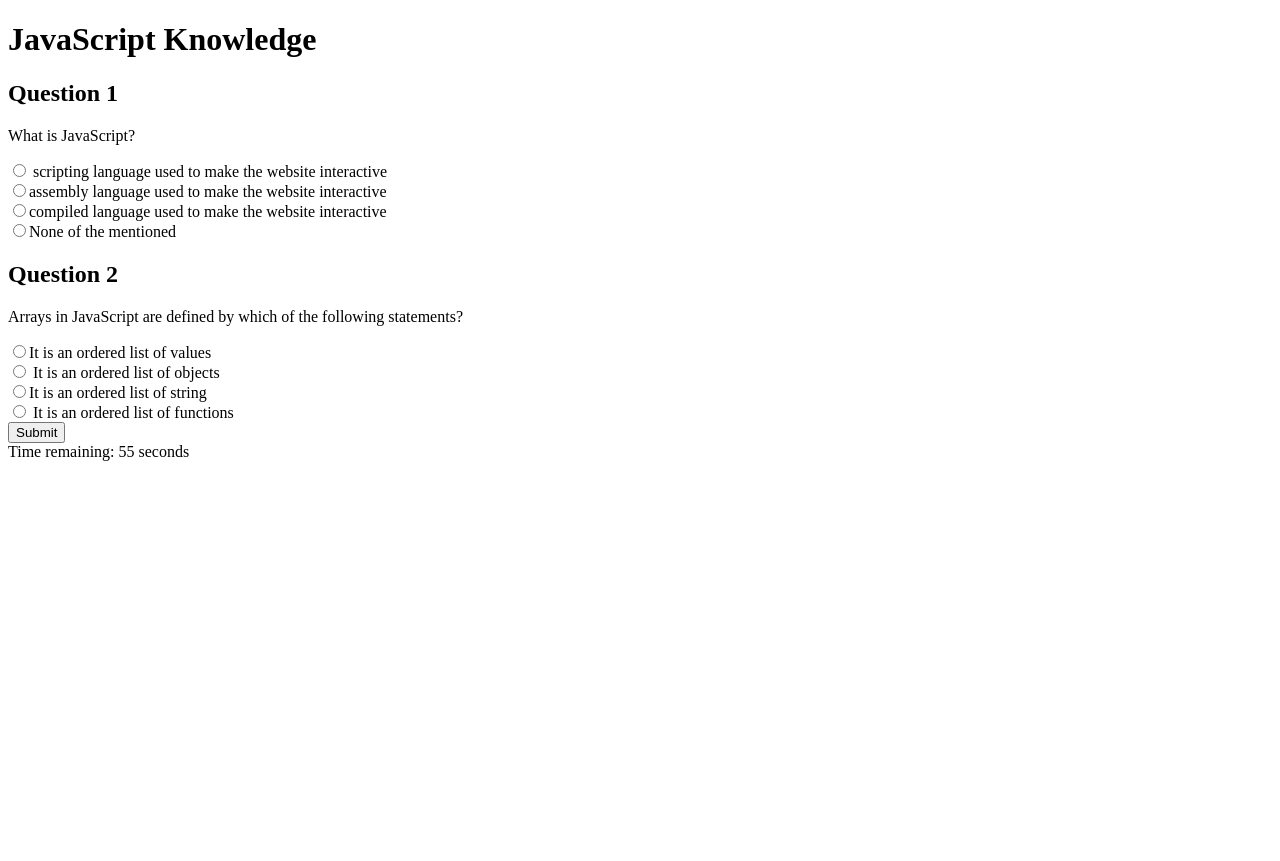
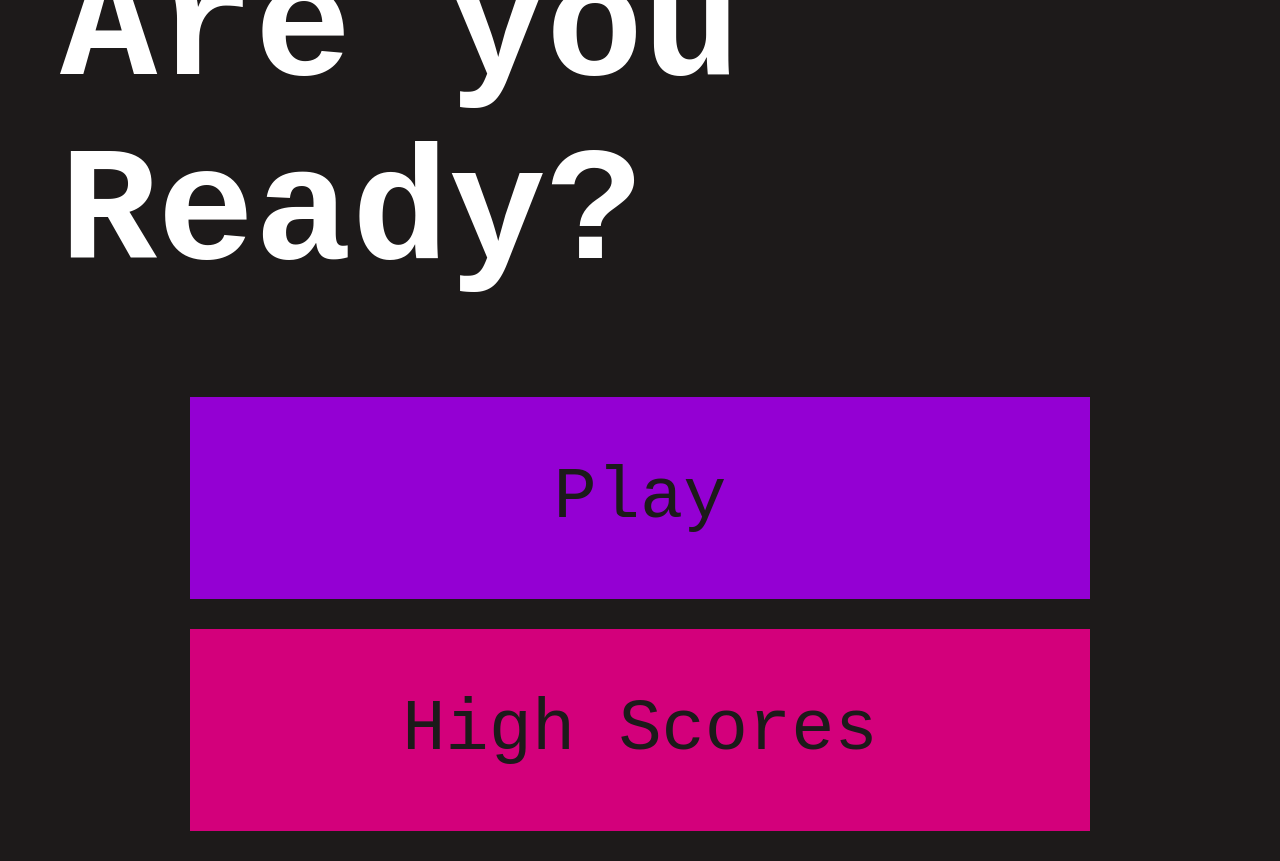
Before and after one commit to Cferguson18/javascript-timed-quiz, a plain HTML site: page index.html in a window 1280 px wide. Before the commit the page ends 800 px from the top, so only its background shows below. Drawn offline with Linux system fonts and the light colour scheme.

Commit message:
changed starter code

```diff
--- /dev/null
+++ b/game.css
@@ -0,0 +1,17 @@
+body {
+    color: white;
+}
+
+.choice-container {
+    display: flex;
+    margin-bottom: 0.8rem;
+    width: 100%;
+    border-radius: 4px;
+    background: rgb(148,0,211);
+    font-size: 3rem;
+    min-width: 80rem;
+}
+
+.choice-container:hover {
+cursor: pointer;
+}
--- a/index.html
+++ b/index.html
@@ -2,28 +2,13 @@
 <html>
 <head>
 	<title>Javascript Timed Quiz</title>
-	<script src="script.js"></script>
+	<link rel="stylesheet" href="style.css">
 </head>
 <body>
-	<h1>JavaScript Knowledge</h1>
-	<form>
-		<h2>Question 1</h2>
-		<p> What is JavaScript?</p>
-		<input type="radio" name="q1" value="scripting"> scripting language used to make the website interactive<br>
-		<input type="radio" name="q1" value="assembly">assembly language used to make the website interactive<br>
-		<input type="radio" name="q1" value="compiled">compiled language used to make the website interactive<br>
-        <input type="radio" name="q1" value="none">None of the mentioned<br>
-
-		<h2>Question 2</h2>
-		<p>Arrays in JavaScript are defined by which of the following statements?</p>
-		<input type="radio" name="q2" value="values">It is an ordered list of values<br>
-		<input type="radio" name="q2" value="objects"> It is an ordered list of objects<br>
-		<input type="radio" name="q2" value="string">It is an ordered list of string<br>
-        <input type="radio" name="q2" value="function"> It is an ordered list of functions<br>
-
-		<input type="button" value="Submit" onclick="checkAnswers()">
-	</form>
-	<div id="timer"></div>
-	<div id="results"></div>
-</body>
-</html>
+    <div class="container">
+        <div id="home" class="flex-column flex-center">
+            <h1>Are you Ready?</h1>
+            <a href="/game.html" class="btn">Play</a>
+            <a href="/highscores.html" id="highscores-btn" class="btn">High Scores</a>
+        </div>
+    </div>
--- a/script.js
+++ /dev/null
@@ -1,50 +0,0 @@
-//still need start button
-//split questions up and show answer right after
-
-var questions = [
-	{question: " What is JavaScript?", answer: "scripting"},
-	{question: "Arrays in JavaScript are defined by which of the following statements?", answer: "values"}
-];
-
-var timeLimit = 60; // still need to find how to minus time for wrong answers
-
-function startTimer() {
-	var timeLeft = timeLimit;
-	var timer = setInterval(function() {
-		timeLeft--;
-		document.getElementById("timer").innerHTML = "Time remaining: " + timeLeft + " seconds";
-		if (timeLeft <= 0) {
-			clearInterval(timer);
-			checkAnswers();
-		}
-	}, 1000);
-}
-
-function checkAnswers() {
-	var correctAnswers = 0;
-	var userAnswers = [];
-	for (var i = 0; i < questions.length; i++) {
-		var q = questions[i].question;
-		var a = questions[i].answer;
-		var ua = document.querySelector('input[name="q' + (i+1) + '"]:checked');
-		if (ua) {
-			ua = ua.value;
-			userAnswers.push(ua);
-			if (ua == a) {
-				correctAnswers++;
-			}
-		}
-	}
-	var results = document.getElementById("results");
-	results.innerHTML = "You got " + correctAnswers + " out of " + questions.length + " correct!";
-	//still need alert boxes
-	results.innerHTML += "Your answers: " + userAnswers.join(", ");
-
-	results.innerHTML += "Time taken: " + (timeLimit - document.getElementById("timer").textContent.split(":")[1]) + " seconds";
-}
-
-window.onload = function() {
-	startTimer();
-};
-
-//still need to log initials and score
--- /dev/null
+++ b/style.css
@@ -0,0 +1,78 @@
+
+:root {
+    background-color: rgb(29, 26, 26);
+    color: white
+}
+
+* {
+    box-sizing: border-box;
+    margin: 0;
+    padding: 0;
+    font-size: 30px;
+    font-family: 'Courier New', Courier, monospace;
+
+}
+
+h1 {
+    font-size: 5.4rem;
+    color: white;
+    margin-bottom: 3rem;
+}
+
+h2 {
+    font-size: 4.2rem;
+    margin-bottom: 4rem;
+}
+
+.container {
+    width: 100vw;
+    height: 100vh;
+    display: flex;
+    justify-content: center;
+    align-items: center;
+    max-width: 80rem;
+    margin: 0 auto;
+    padding: 2rem;
+}
+
+.flex-column {
+    display: flex;
+    flex-direction: column;
+}
+
+.flex-center {
+    justify-content: center;
+    align-items: center;
+}
+
+.justify-center {
+    justify-content: center;
+}
+
+.text-center {
+    text-align: center;
+}
+
+.hidden {
+    display: none;
+}
+
+.btn {
+    font-size: 2.4rem;
+    padding: 2rem 0;
+    width: 30rem;
+    text-align: center;
+    margin-bottom: 1rem;
+    text-decoration: none;
+    color: rgb(28,26,26);
+    background:rgb(148,0,211);
+
+}
+
+.btn:hover {
+    cursor:pointer
+}
+
+#highscores-btn {
+    background: rgb(211, 0, 123);
+}
```
Also changed, not shown: game.html (added, +16 -0 lines), game.js (added), stlye.css (deleted), 1 other file.
